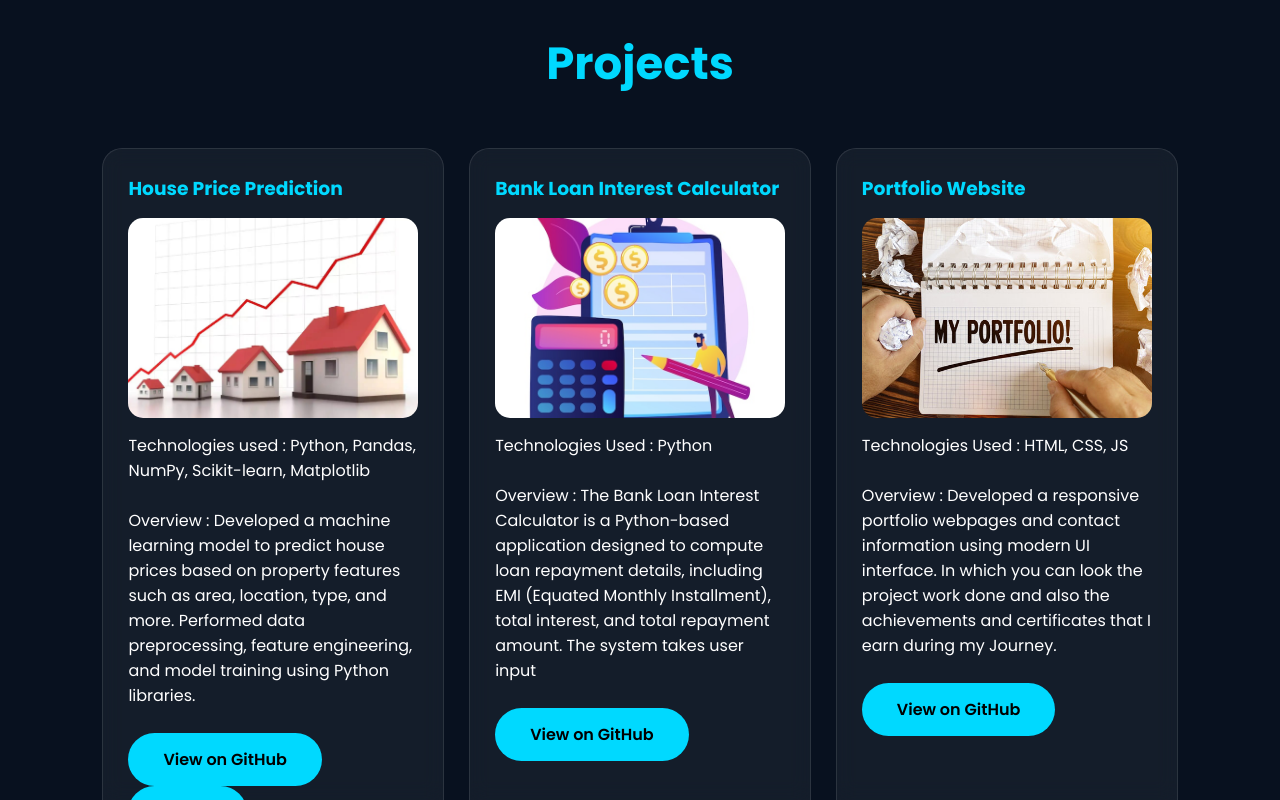
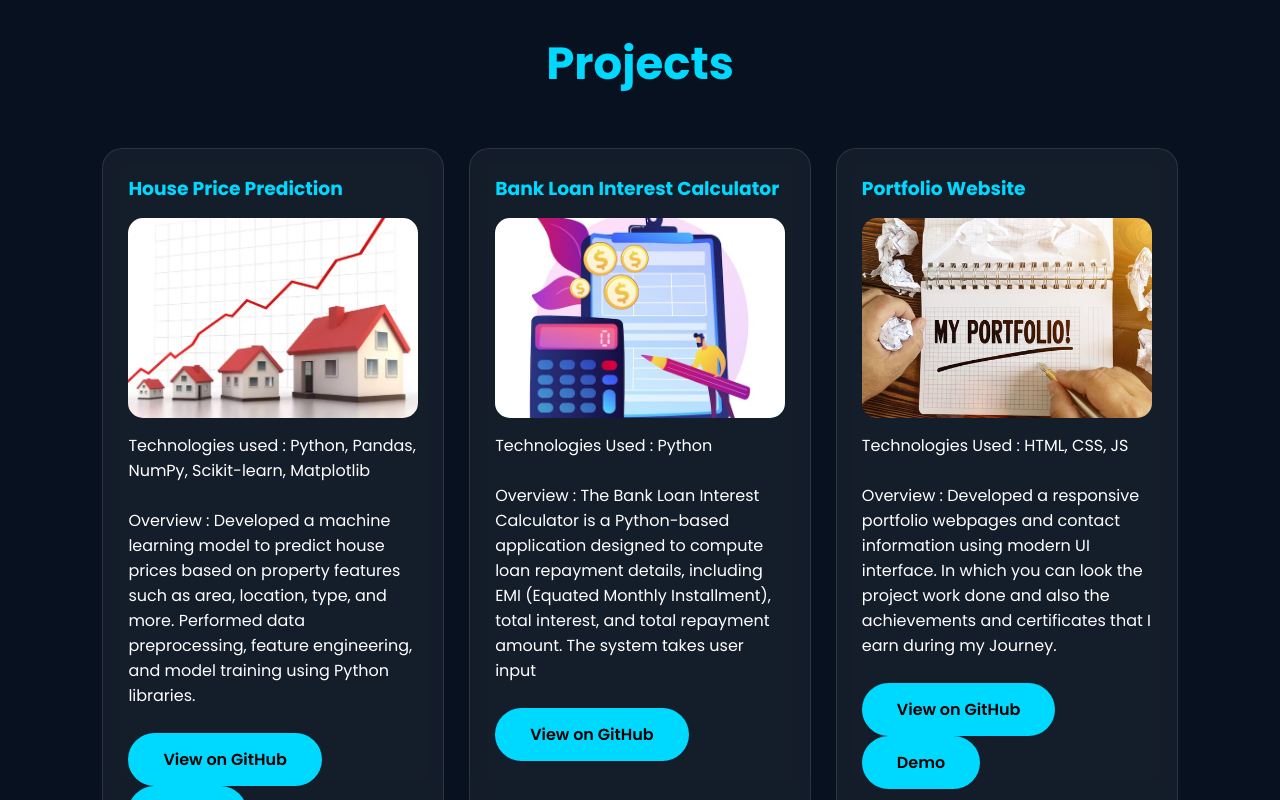
Before and after one commit to mangesh587/Portfolio, a plain HTML site: page index.html in a window 1280 px wide. Shown: the part 2000-2800 px from the top of the page. Drawn offline with Linux system fonts and the light colour scheme.

Commit message:
Update index.html

```diff
--- a/index.html
+++ b/index.html
@@ -353,7 +353,7 @@ grid-template-columns:1fr;
 
 <header>
 
-<div class="logo">Mangesh.</div>
+<div class="logo">Mangesh Personal Portfolio</div>
 <nav>
 <a href="#home">Home</a>
 <a href="#about">About</a>
@@ -514,6 +514,9 @@ In which you can look the project work done and also the achievements and certif
 class="btn" target="_blank">
 View on GitHub
 </a>
+<a href="https://mangesh587.github.io/Portfolio/"
+class="btn" target="_blank">
+Demo</a>
 </div>
 </div>
 </section>
```
